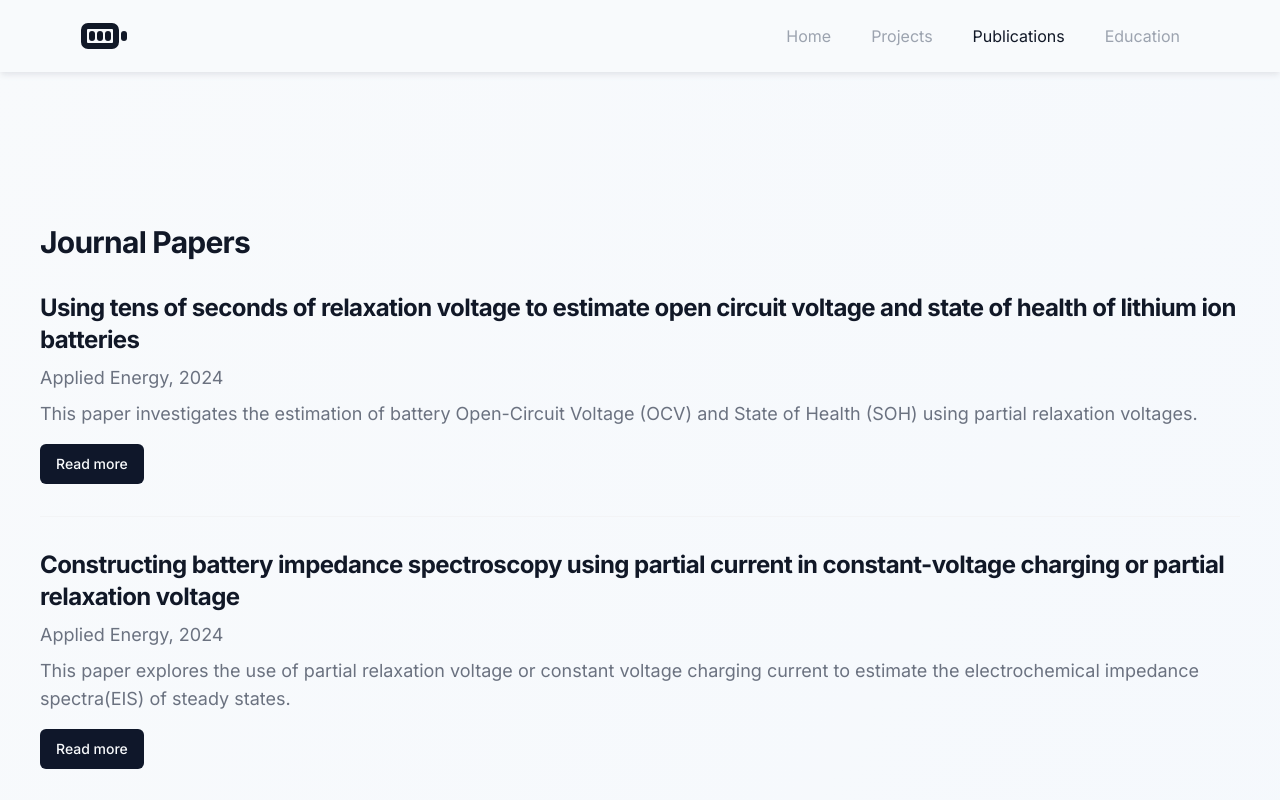
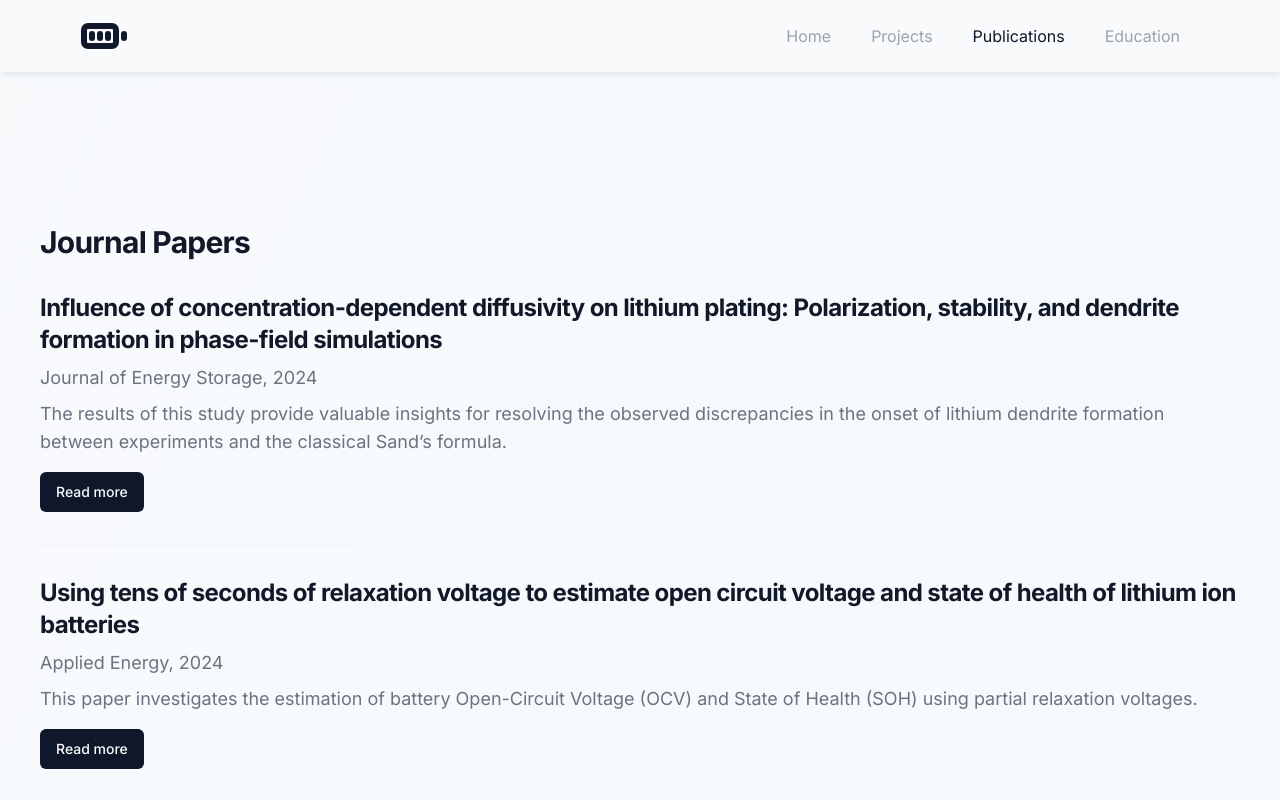
Before and after one commit to Ko0105/Webpage, a Next.js app: page /publication in a window 1280 px wide. Shown: the top 800 px of the page. Built offline with nearby package versions, Linux system fonts and the light colour scheme.

Commit message:
update journal paper

```diff
--- a/src/view/publication/Publication.tsx
+++ b/src/view/publication/Publication.tsx
@@ -13,6 +13,28 @@ export default function MyEducation() {
           <h1 className="text-3xl font-bold tracking-tight">Journal Papers</h1>
         </div>
         <div className="divide-y divide-gray-100 dark:divide-gray-800">
+
+           <div className="grid items-start gap-4 py-8">
+            <div className="space-y-2">
+              <h2 className="text-2xl font-bold tracking-tight">
+                Influence of concentration-dependent diffusivity on lithium plating: Polarization,
+                stability, and dendrite formation in phase-field simulations
+              </h2>
+              <p className="text-gray-500 grid gap-1.5 items-center text-lg dark:text-gray-400">
+                <span>Journal of Energy Storage, 2024</span>
+              </p>
+              <p className="text-lg text-gray-500 dark:text-gray-400">
+                The results of this study provide valuable insights for resolving the observed discrepancies
+                in the onset of lithium dendrite formation between experiments and the classical Sand’s formula.
+              </p>
+            </div>
+            <div className="space-y-2">
+              <Link href="https://doi.org/10.1016/j.est.2024.112615">
+                <Button type="submit">Read more</Button>
+              </Link>
+            </div>
+          </div>
+
           <div className="grid items-start gap-4 py-8">
             <div className="space-y-2">
               <h2 className="text-2xl font-bold tracking-tight">
@@ -34,6 +56,7 @@ export default function MyEducation() {
               </Link>
             </div>
           </div>
+
           <div className="grid items-start gap-4 py-8">
             <div className="space-y-2">
               <h2 className="text-2xl font-bold tracking-tight">
```
